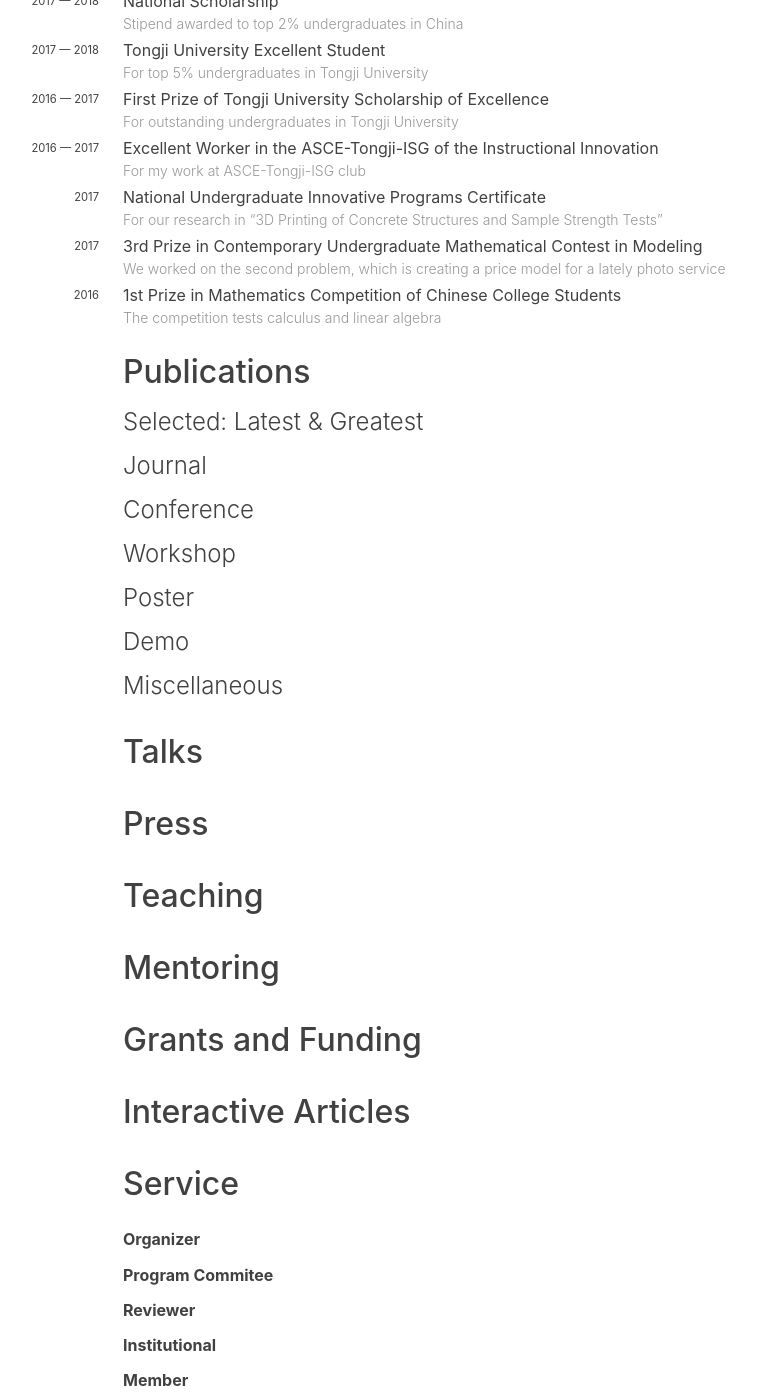
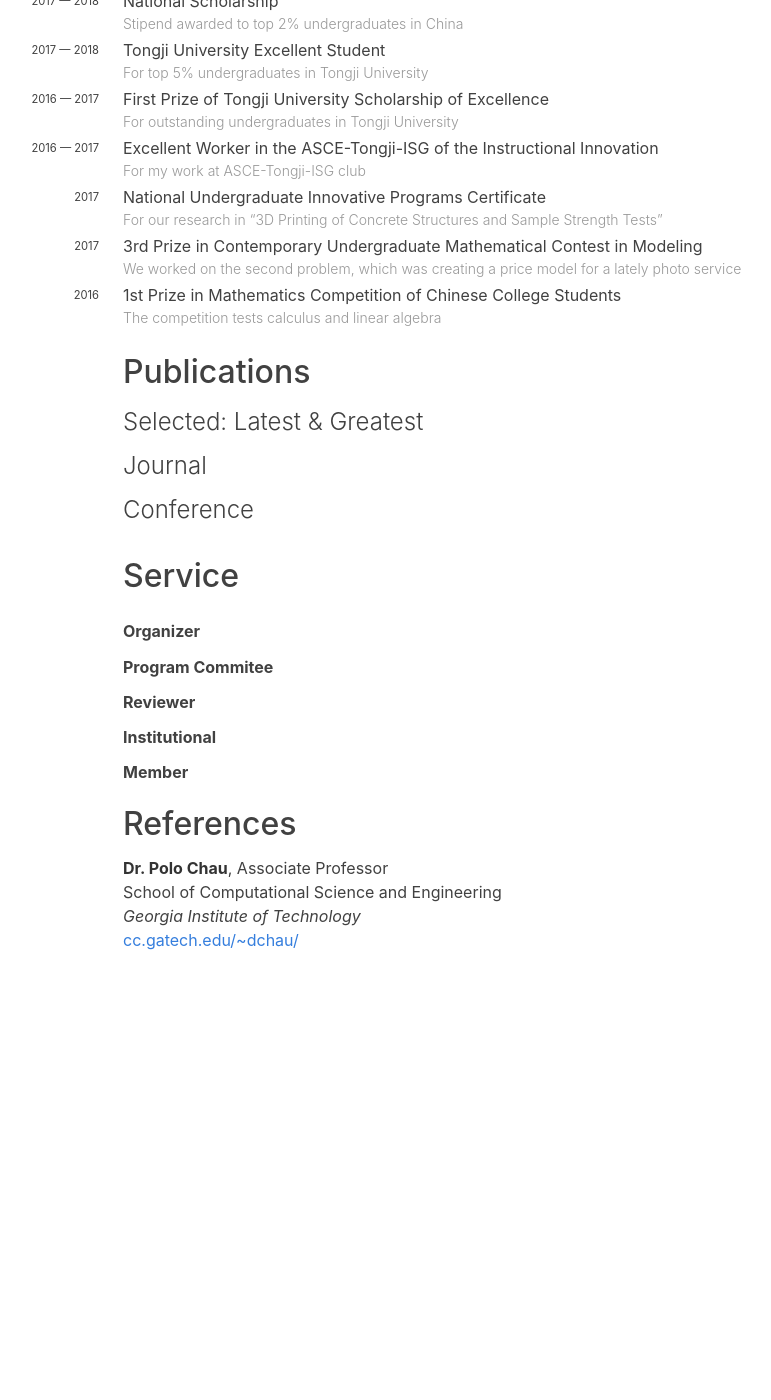
Before and after one commit to nemathahmed/temp_site2, a Jekyll site: the page built from cv.md, in a window 1280 px wide and 1400 px high, scrolled down 768 px. Shown: the whole window, without its empty margins (209-980 px from the left). Built offline with Jekyll 4.4.1, drawn with Linux system fonts in a browser that asks for light colours; nearby versions of some CDN libraries; some web fonts are replaced; after the commit the page ends 1780 px from its top, so only the background shows below that.

Commit message:
add references

```diff
--- a/_data/awards.yaml
+++ b/_data/awards.yaml
@@ -19,7 +19,7 @@
   year: 2017
 
 - name: 3rd Prize in Contemporary Undergraduate Mathematical Contest in Modeling
-  description: We worked on the second problem, which is creating a price model for a lately photo service
+  description: We worked on the second problem, which was creating a price model for a lately photo service
   year: 2017
 
 - name: 1st Prize in Mathematics Competition of Chinese College Students
--- /dev/null
+++ b/_data/references.yaml
@@ -0,0 +1,8 @@
+- name: Polo Chau
+  position: Associate Professor
+  group: School of Computational Science and Engineering
+  institution: Georgia Institute of Technology
+  location: Atlanta, GA, USA
+  phd: true
+  website: "cc.gatech.edu/~dchau/"
+  url: "https://cc.gatech.edu/~dchau/"
--- a/cv.md
+++ b/cv.md
@@ -101,7 +101,7 @@ I have collaborated with researchers, designers, developers, and artists while w
 {% include cv/publication.html pub=pub selectedBoolForBibtex=selectedBoolForBibtex %}
 {% endfor %}
 
-### Workshop
+<!-- ### Workshop
 
 {% assign workshop = site.categories.papers | where: 'type', "workshop" %}
 {% for pub in workshop %}
@@ -166,7 +166,7 @@ I have collaborated with researchers, designers, developers, and artists while w
 
 {% for article in site.data.articles %}
 {% include cv/article.html article=article %}
-{% endfor %}
+{% endfor %} -->
 
 <!-- ## Technology Skills
 
@@ -201,36 +201,17 @@ I have collaborated with researchers, designers, developers, and artists while w
 {% include cv/member.html member=member %}
 {% endfor %}
 
-## Design
+<!-- ## Design
 
 {% for design in site.data.designs %}
 {% include cv/design.html design=design %}
-{% endfor %}
+{% endfor %} -->
 
 ## References
 
 {% for reference in site.data.references %}
 {% include cv/reference.html reference=reference %}
 {% endfor %}
-
-<!--
-## Contact
-
-Fred Hohman
-`fredhohman@gatech.edu`
-CODA Tech Square
-Georgia Tech
-756 W Peachtree St NW
-Atlanta, GA 30308
-<span style="background: linear-gradient(0deg, #34495e, #3498db); -webkit-background-clip: text; -webkit-text-fill-color: transparent; display: block">
-—
-USA
-Earth
-Solar System
-Milky Way
-Local Group
-Universe
-</span> -->
 
 
 [cv]: {{ site.url }}/cv.pdf "My CV."
```
